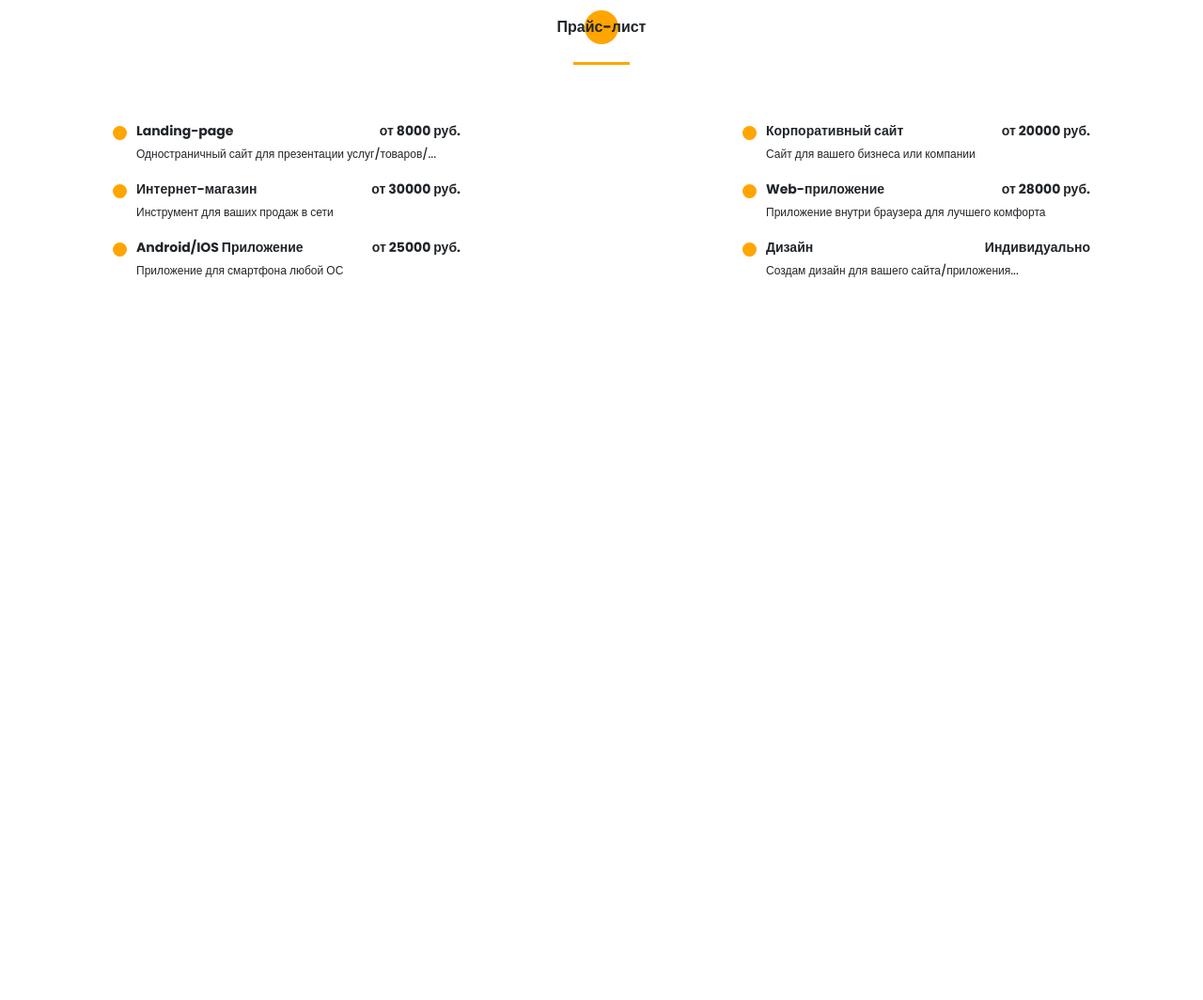
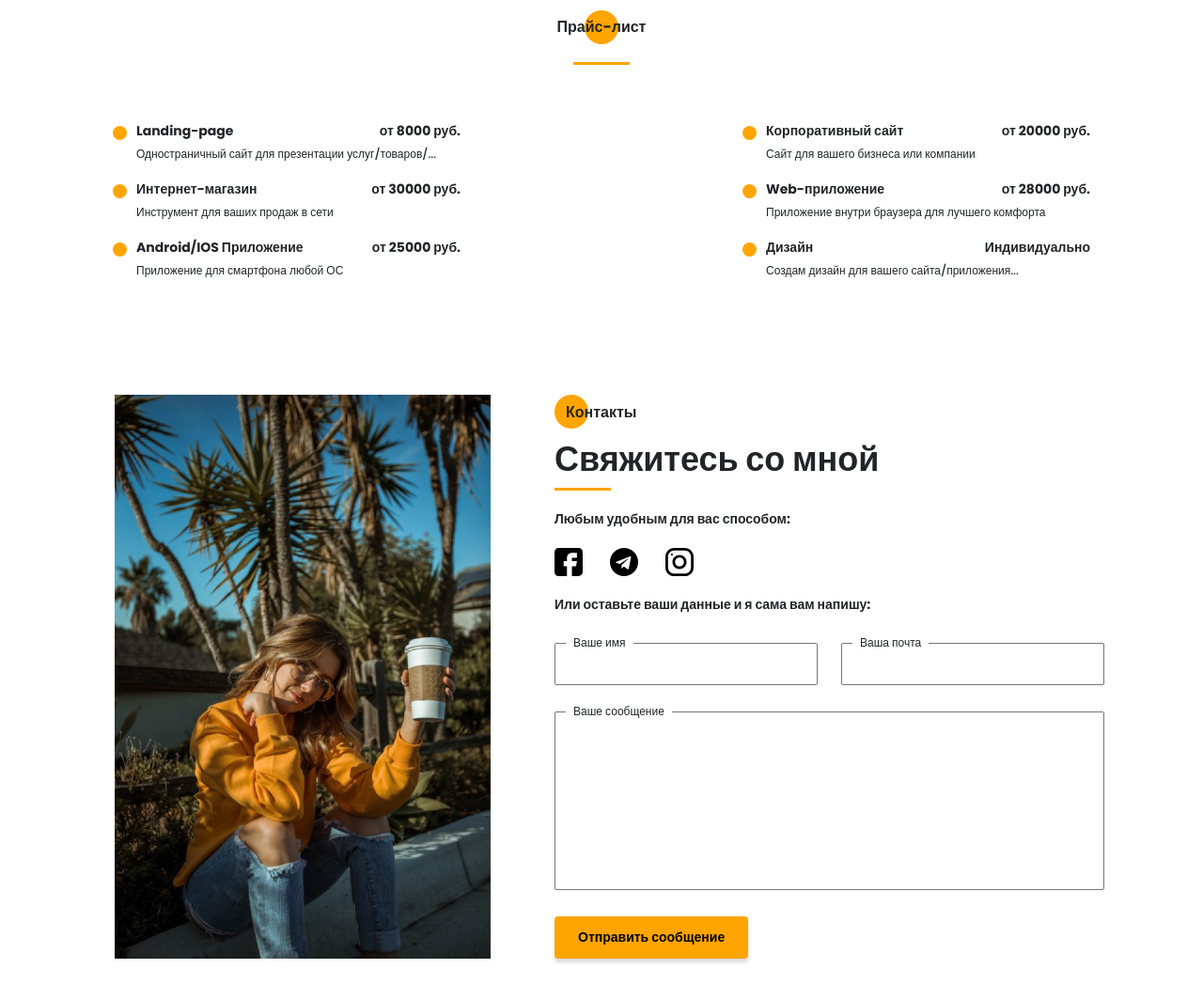
Before and after one commit to dkovalenko95/Portfolio_test_project, a website: page src/index.html in a window 1280 px wide. Shown: the part 4276-5340 px from the top of the page at 94% size. Before the commit the page ends 4576 px from the top, so only its background shows below. Drawn offline with nearby package versions, Linux system fonts and the light colour scheme; files that its build step writes are made by us from their sources; files whose address does not match are found by name.

Commit message:
contacts section added

```diff
--- a/src/index.html
+++ b/src/index.html
@@ -382,6 +382,53 @@
             </div>
         </div>
     </section>
+
+    <section class="contacts">
+        <div class="container">
+            <div class="contacts__wrapper">
+                <div class="contacts__photo">
+                    <img src="img/main_photo.jpg" alt="my photo">
+                </div>
+                <div class="contacts__descr">
+                    <h2 class="title title_fs16 contacts__title">Контакты</h2>
+                    <div class="title title_fs36 contacts__subtitle">Свяжитесь со мной</div>
+                    <div class="divider"></div>
+
+                    <div class="title title_fs14 contacts__text">Любым удобным для вас способом:</div>
+                    <div class="contacts__social">
+                        <a href="" class="contacts__link">
+                            <img src="icons/menu social/Facebook.svg" alt="facebook">
+                        </a>
+                        <a href="" class="contacts__link">
+                            <img src="icons/social/telegram.svg" alt="telegram">
+                        </a>
+                        <a href="" class="contacts__link">
+                            <img src="icons/social/instagram.svg" alt="instagram">
+                        </a>
+                    </div>
+                    <div class="title title_fs14 contacts__text">Или оставьте ваши данные и я сама вам напишу:</div>
+
+                    <form action="#" class="contacts__form">
+                        <div class="contacts__input">
+                            <input name="name" id="name" type="text">
+                            <label for="name">Ваше имя</label>
+                        </div>
+                        <div class="contacts__input">
+                            <input name="email" type="email">
+                            <label for="email">Ваша почта</label>
+                        </div>
+                        <div class="contacts__textarea">
+                            <textarea name="text" id="text"></textarea>
+                            <label for="text">Ваше сообщение</label>
+                        </div>
+                        <div>
+                            <button class="contacts__btn btn">Отправить сообщение</button>
+                        </div>
+                    </form>
+                </div>
+            </div>
+        </div>
+    </section>
     <script src="js/script.js"></script>
 </body>
 </html>
--- /dev/null
+++ b/src/sass/blocks/_contacts.scss
@@ -0,0 +1,79 @@
+.contacts {
+    padding: 120px 0 90px 0;
+    &__wrapper {
+        padding: 0 35px 0 52px;
+        display: grid;
+        grid-template-columns: 400px 585px;
+        justify-content: space-between;
+    }
+    &__photo {
+        img {
+            width: 100%;
+        }
+    }
+    &__title {
+        position: relative;
+        padding: 1px 0 0 12px;
+        @include before_circle;
+    }
+    &__descr {
+        padding-top: 6px;
+        .divider {
+            margin: 0;
+        }
+    }
+    &__text, &__social {
+        margin-top: 20px;
+    }
+    &__link {
+        margin-right: 25px;
+        img {
+            max-width: 30px;
+            height: 30px;
+        }
+    }
+    &__form {
+        margin-top: 30px;
+        display: grid;
+        grid-template: 45px 190px 45px / repeat(2, 280px);
+        justify-content: space-between;
+        row-gap: 28px;
+        label {
+            position: absolute;
+            display: block;
+            height: 18px;
+            padding: 0 8px;
+            background-color: #fff;
+            font-size: 12px;
+            margin-bottom: 0;
+            top: -9px;
+            left: 12px;
+        }
+    }
+    &__input {
+        position: relative;
+        input {
+            width: 100%;
+            height: 100%;
+            padding: 0 20px;
+            font-size: 12px;
+        }
+    }
+    &__textarea {
+        position: relative;
+        grid-column: 1 / 3;
+        textarea {
+            width: 100%;
+            height: 100%;
+            resize: none;
+            padding: 20px;
+            font-size: 12px;
+        }
+    }
+    &__btn {
+        border: none;
+        font-weight: 700;
+        font-size: 14px;
+        line-height: 21px;
+    }
+}
--- a/src/sass/blocks/_price.scss
+++ b/src/sass/blocks/_price.scss
@@ -13,7 +13,7 @@
             position: relative;
             padding-left: 25px;
             display: grid;
-            grid-template: repeat(2, minmax(21px, auto)) / 200px 100px;
+            grid-template: repeat(2, minmax(21px, auto)) / repeat(2, auto); /* автоширина для колонок для автоподбора под контент(длинна слова/строки) */
             justify-content: space-between;
             row-gap: 5px;
             &:before {
--- a/src/sass/style.scss
+++ b/src/sass/style.scss
@@ -34,3 +34,4 @@
 @import 'blocks/skills';
 @import 'blocks/portfolio';
 @import 'blocks/price';
+@import 'blocks/contacts';
```
Also changed, not shown: dist/css/style.min.css, dist/index.html.
